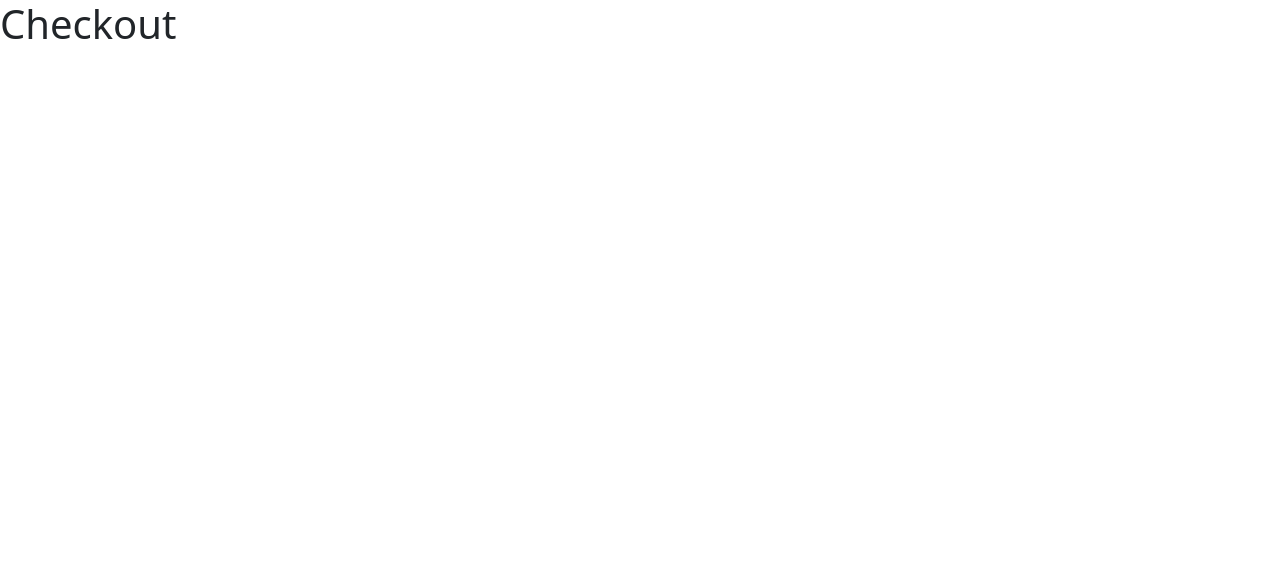
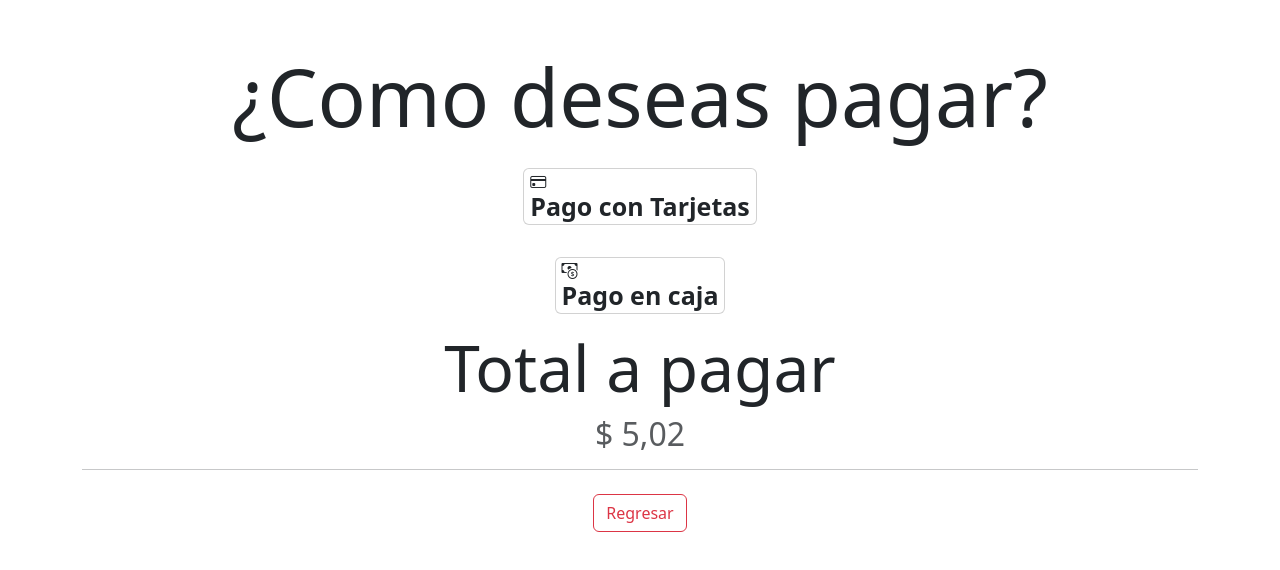
Before and after one commit to RontaTheOne/KioskUI, a React (Vite) app: page /checkout in a window 1280 px wide. Shown: the top 570 px of the page. Built offline with nearby package versions, Linux system fonts and the light colour scheme.

Commit message:
feat: Estructura del CheckOut

```diff
--- a/src/components/Cart/CartOffcanvas.jsx
+++ b/src/components/Cart/CartOffcanvas.jsx
@@ -47,7 +47,7 @@ export default function CartOffcanvas({
           aria-label="Close"
         ></button>
       </div>
-      <div className="offcanvas-body" style={{ overflowY: "auto", maxHeight: "calc(80vh - 120px)" }}>
+      <div className="offcanvas-body" style={{ overflowY: "auto", maxHeight: "calc(85vh - 120px)" }}>
         {isEmpty ? (
           <div className="text-center py-5">
             <h5 className="text-muted">Su orden está vacía</h5>
--- a/src/components/layout/OrderType.jsx
+++ b/src/components/layout/OrderType.jsx
@@ -21,7 +21,7 @@ function OrderType() {
                   alt="Eat in"
                   className="order-card__img"
                 />
-                <span className="order-card__label">Eat in</span>
+                <span className="order-card__label">Comer aquí</span>
               </button>
             </Link>
           </div>
@@ -33,7 +33,7 @@ function OrderType() {
             <Link to="/menu" style={{ textDecoration: "none" }}>
               <button className="order-card order-card--take" type="button">
                 <img src="bag.png" alt="Take out" className="order-card__img" />
-                <span className="order-card__label">Take out</span>
+                <span className="order-card__label">Para llevar</span>
               </button>
             </Link>
           </div>
--- a/src/pages/Checkout.jsx
+++ b/src/pages/Checkout.jsx
@@ -1,8 +1,36 @@
+import { Link } from "react-router-dom";
 function Checkout() {
   return (
-    <>
-        <h1>Checkout</h1>
-    </>
+    <div className="container my-5">
+        <h1 className="display-1 text-center">¿Como deseas pagar?</h1>
+
+          <div className="align-items-center justify-content-center d-flex flex-column">
+            <Link to="/menu" style={{ textDecoration: "none" }}>
+              <button className="card m-3" type="button">
+               <i class="bi bi-credit-card"></i>
+                <span className="order-card__label">Pago con Tarjetas</span>
+              </button>
+            </Link>
+          </div>
+
+          <div className="align-items-center justify-content-center d-flex flex-column">
+            <Link to="/menu" style={{ textDecoration: "none" }}>
+              <button className="card m-3" type="button">
+               <i class="bi bi-cash-coin"></i>
+                <span className="order-card__label">Pago en caja</span>
+              </button>
+            </Link>
+          </div>
+
+         <h1 className="display-3 text-center">Total a pagar</h1>
+         <h2 className="text-muted text-center">$ 5,02</h2>
+        <hr></hr>
+        <div className="text-center mt-4 d-flex gap-3 justify-content-center">
+          <button className="btn btn-outline-danger">
+            Regresar
+          </button>
+        </div>
+    </div>
   )
 }
 
```
